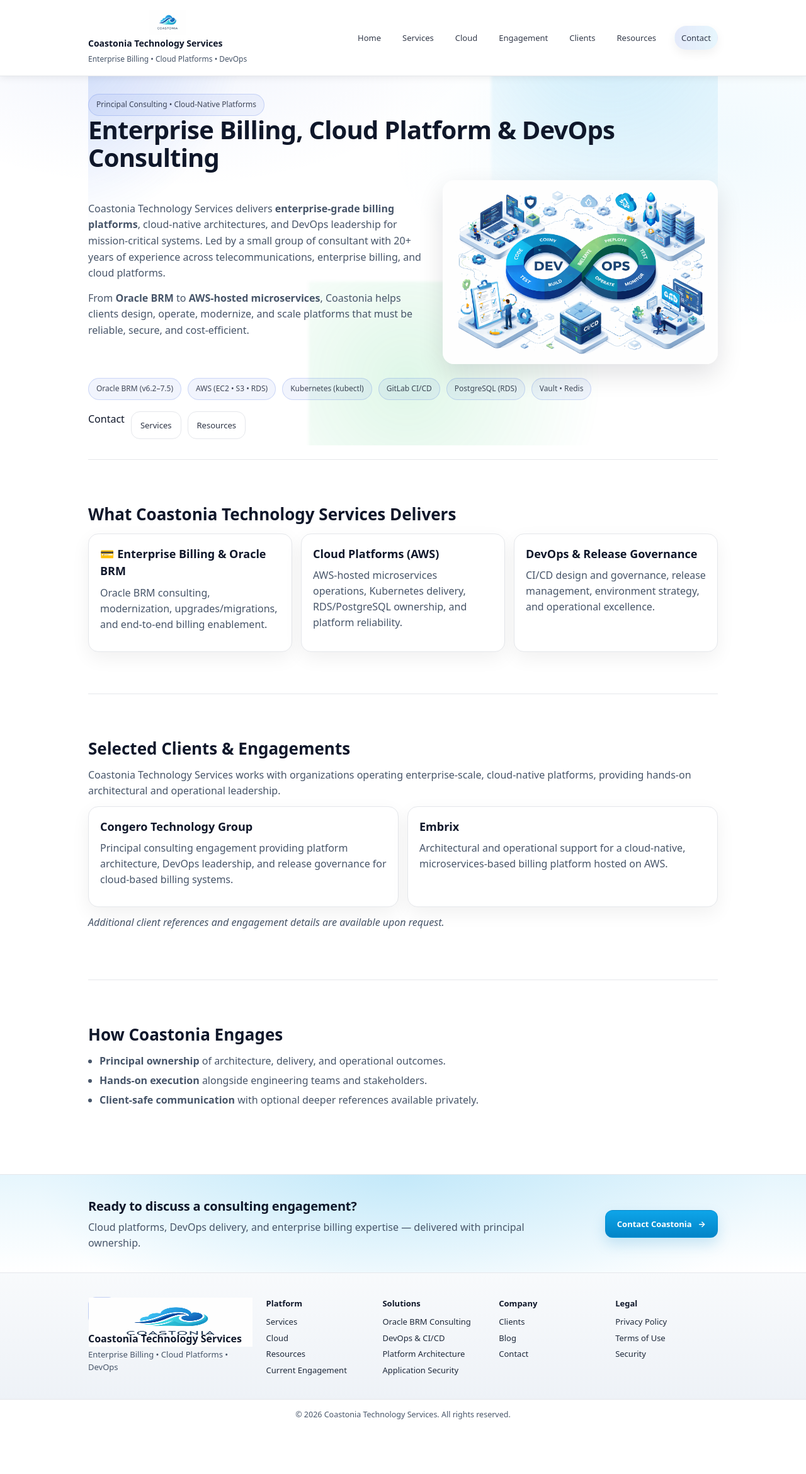
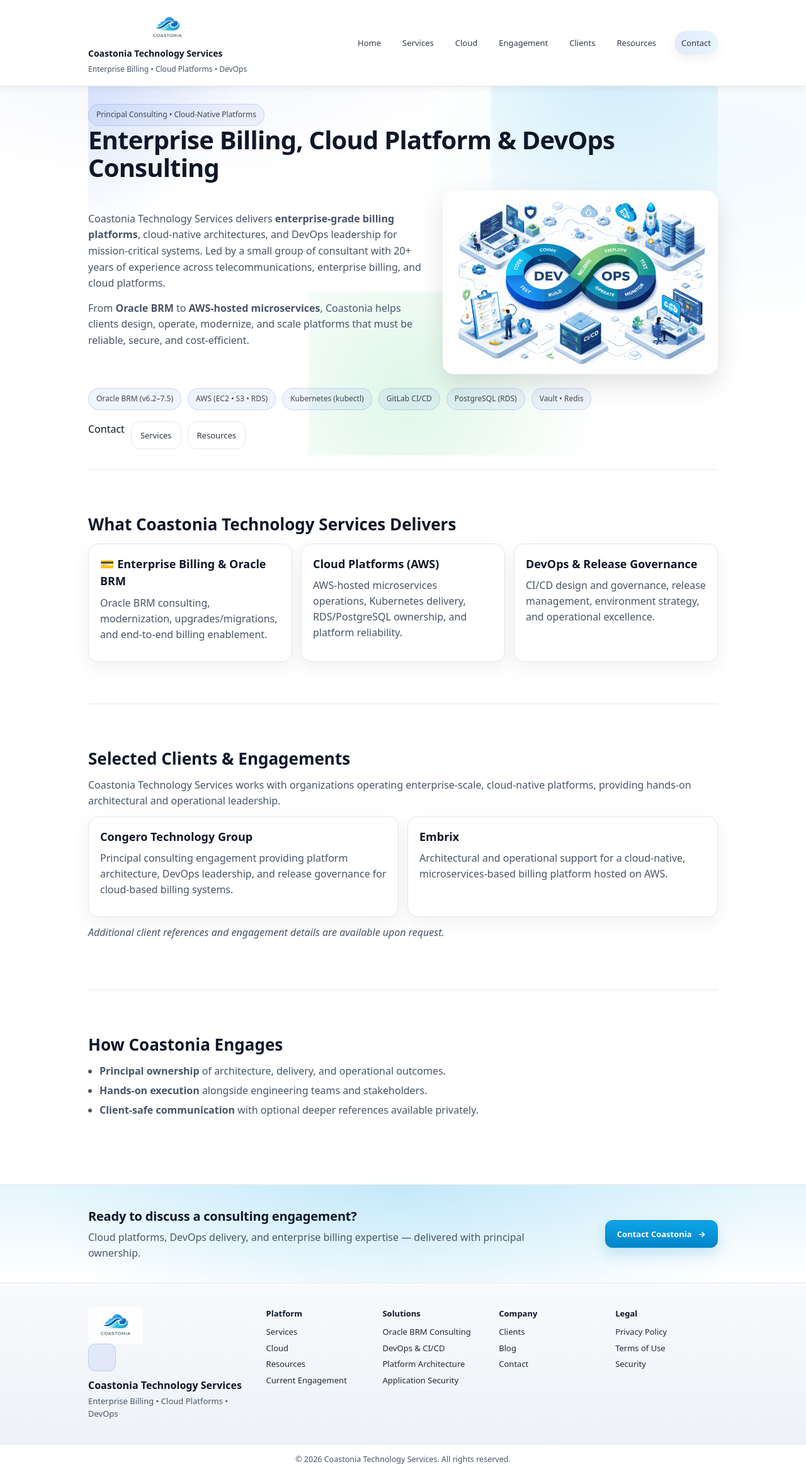
Before and after one commit to jhynes39/coastonia, a Next.js app: page / in a window 1280 px wide. Shown: the whole page at 63% size. Before the commit the page ends 2270 px from the top, so only its background shows below. Built offline with nearby package versions, Linux system fonts and the light colour scheme.

Commit message:
Fix logo sizing: larger header, non-stretched footer

```diff
--- a/app/components/Footer.tsx
+++ b/app/components/Footer.tsx
@@ -31,14 +31,23 @@
 
           {/* Brand */}
           <div className="ctsFooterBrand">
+
+<div className="footerLogo">
+  <Image
+    src="/images/coastonia-logo.png"
+    alt="Coastonia Technology Services"
+    width={320}
+    height={96}
+    style={{ height: "58px", width: "auto" }}  // ✅ prevents wide stretch
+  />
+</div>
+
+
+
             <div className="ctsFooterMark">
 
-<Image
-  src="/images/coastonia-logo.png"
-  alt="Coastonia Technology Services"
-  width={260}
-  height={78}
-/>
+
+
 
 
  	    </div>
--- a/app/components/Nav.tsx
+++ b/app/components/Nav.tsx
@@ -30,9 +30,10 @@
     <Image
       src="/images/coastonia-logo.png"
       alt="Coastonia Technology Services"
-      width={220}
-      height={64}
+      width={260}
+      height={80}
       priority
+      style={{ height: "56px", width: "auto" }}   // ✅ forces visible size
     />
   </div>
   <div className="brandText">
@@ -40,7 +41,6 @@
     <span>Enterprise Billing • Cloud Platforms • DevOps</span>
   </div>
 </Link>
-
 
 
 
--- a/app/globals.css
+++ b/app/globals.css
@@ -7,6 +7,20 @@
   height: 40px;
   width: auto;
 }
+
+.brandLogo img {
+  display: block;
+  height: 56px;
+  width: auto !important;
+}
+
+.footerLogo img {
+  display: block;
+  height: 58px;
+  width: auto !important;
+  max-width: 240px;   /* prevents huge horizontal logos */
+}
+
 
 
 /* --- Intro section: text + visual --- */
@@ -55,7 +69,6 @@
 
   .brandLogo img {
     height: 42px;
-    width: auto;
   }
 }
 
```
